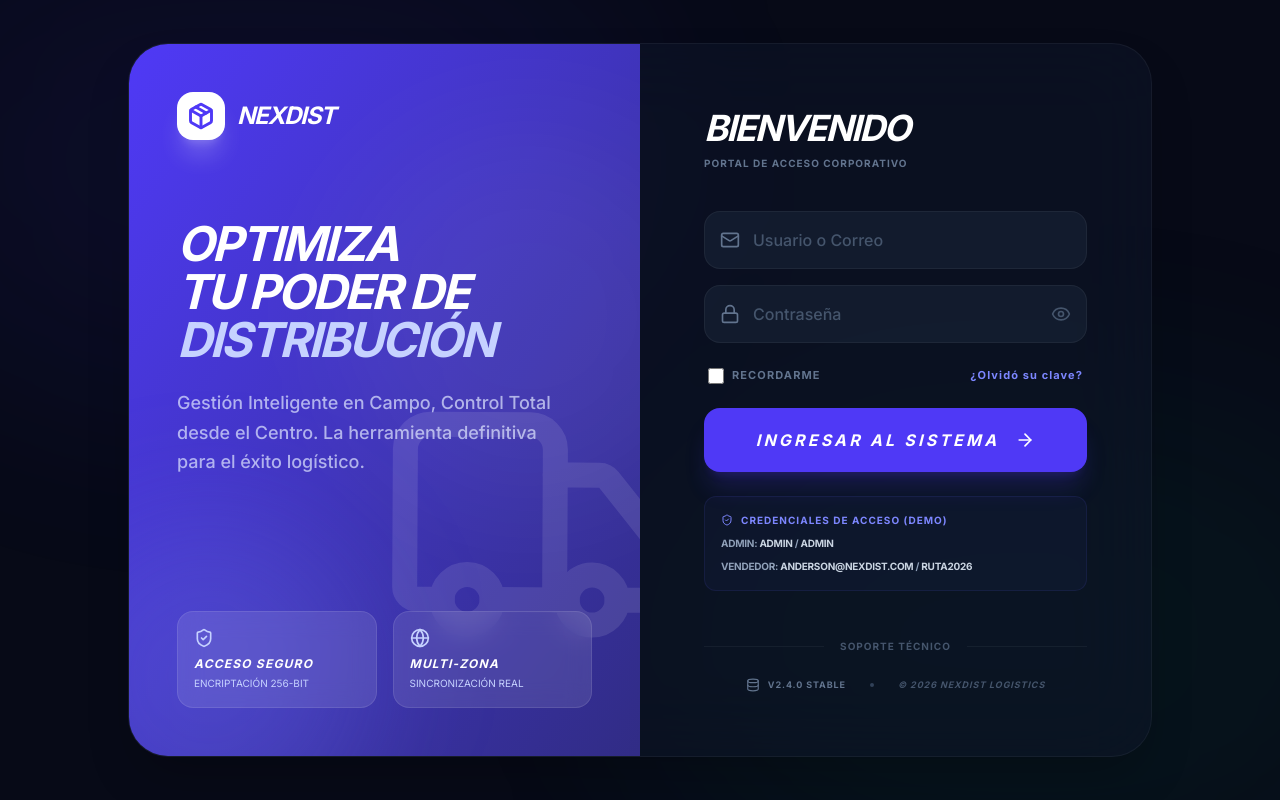
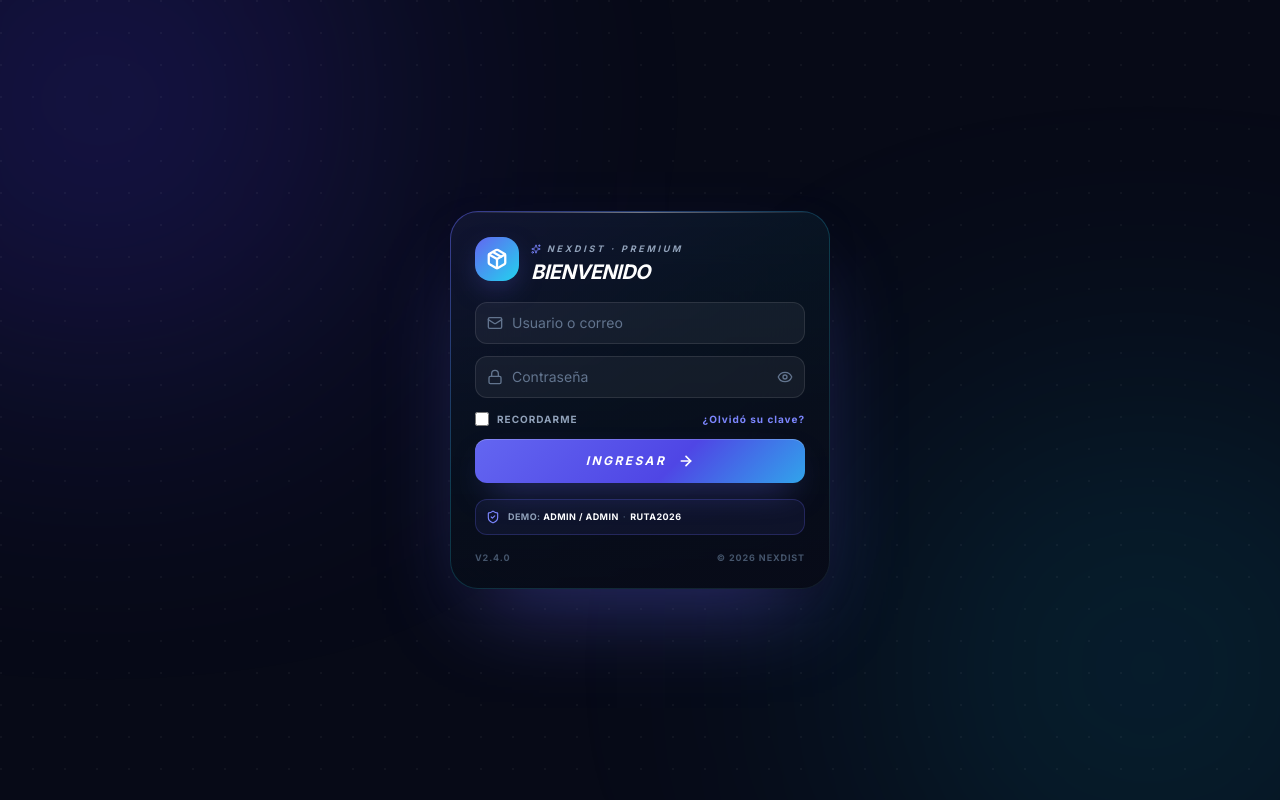
Before and after one commit to andersont2713-prog/NexDis, a React (Vite) app in the folder NexDis/: page /login in a window 1280 px wide. Built offline with nearby package versions, Linux system fonts and the light colour scheme.

Commit message:
Refactor LoginPage component to enhance layout and styling. Updated form submission logic, adjusted loading state duration, and improved background decorative elements for a more visually appealing user experience.

```diff
--- a/NexDis/src/pages/auth/LoginPage.tsx
+++ b/NexDis/src/pages/auth/LoginPage.tsx
@@ -1,5 +1,5 @@
-import React, { useState } from 'react';
-import { motion, AnimatePresence } from 'motion/react';
+import { useState, FormEvent } from 'react';
+import { motion } from 'motion/react';
 import {
   Package,
   Lock,
@@ -8,13 +8,10 @@ import {
   EyeOff,
   ArrowRight,
   ShieldCheck,
-  Globe,
-  Truck,
-  Database
+  Sparkles,
 } from 'lucide-react';
 import { useNavigate } from 'react-router-dom';
 import { toast } from 'sonner';
-import { cn } from '../../lib/utils';
 
 export default function LoginPage() {
   const navigate = useNavigate();
@@ -22,184 +19,207 @@ export default function LoginPage() {
   const [isLoading, setIsLoading] = useState(false);
   const [formData, setFormData] = useState({
     email: '',
-    password: ''
+    password: '',
   });
 
-  const handleSubmit = async (e: React.FormEvent) => {
+  const handleSubmit = (e: FormEvent) => {
     e.preventDefault();
     setIsLoading(true);
-
-    // Simulate login delay
     setTimeout(() => {
       setIsLoading(false);
       toast.success('Bienvenido a NexDist');
       navigate('/seller');
-    }, 1500);
+    }, 1200);
   };
 
   return (
-    <div className="min-h-screen flex items-center justify-center p-6 relative overflow-hidden font-sans" style={{ backgroundColor: 'var(--app-bg)', color: 'var(--app-fg)' }}>
-      {/* Background Decorative Elements */}
+    <div
+      className="min-h-screen flex items-center justify-center p-4 relative overflow-hidden font-sans"
+      style={{ backgroundColor: 'var(--app-bg)', color: 'var(--app-fg)' }}
+    >
+      {/* Background luxe */}
       <div className="absolute inset-0 overflow-hidden pointer-events-none">
-        <div className="absolute top-[-10%] left-[-10%] w-[60%] h-[60%] bg-indigo-600/10 rounded-full blur-[120px] animate-pulse"></div>
-        <div className="absolute bottom-[-10%] right-[-10%] w-[60%] h-[60%] bg-emerald-600/10 rounded-full blur-[120px] animate-pulse" style={{ animationDelay: '1s' }}></div>
+        <div className="absolute -top-40 -left-40 w-[520px] h-[520px] rounded-full blur-[140px] bg-indigo-600/25" />
+        <div className="absolute -bottom-32 -right-32 w-[520px] h-[520px] rounded-full blur-[140px] bg-cyan-500/15" />
+        <div
+          className="absolute inset-0 opacity-[0.04]"
+          style={{
+            backgroundImage:
+              'radial-gradient(circle at 1px 1px, white 1px, transparent 0)',
+            backgroundSize: '32px 32px',
+          }}
+        />
       </div>
 
-      <div className="max-w-5xl w-full grid grid-cols-1 lg:grid-cols-2 bg-slate-900/50 backdrop-blur-2xl rounded-[40px] border border-white/5 shadow-2xl overflow-hidden relative z-10">
+      <motion.div
+        initial={{ opacity: 0, y: 24, scale: 0.98 }}
+        animate={{ opacity: 1, y: 0, scale: 1 }}
+        transition={{ duration: 0.5, ease: [0.25, 1, 0.5, 1] }}
+        className="w-full max-w-[380px] relative z-10"
+      >
+        {/* Gradient border */}
+        <div
+          className="rounded-[28px] p-[1px] shadow-2xl"
+          style={{
+            background:
+              'linear-gradient(145deg, rgba(99,102,241,0.55) 0%, rgba(34,211,238,0.25) 45%, rgba(255,255,255,0.06) 100%)',
+            boxShadow:
+              '0 40px 90px -30px rgba(99,102,241,0.45), 0 10px 30px -10px rgba(0,0,0,0.55)',
+          }}
+        >
+          <div
+            className="rounded-[27px] backdrop-blur-2xl px-6 py-6 relative overflow-hidden"
+            style={{
+              background:
+                'linear-gradient(180deg, color-mix(in srgb, var(--app-bg) 78%, transparent) 0%, color-mix(in srgb, var(--app-bg) 94%, transparent) 100%)',
+            }}
+          >
+            {/* Shine strip */}
+            <div
+              className="absolute inset-x-0 top-0 h-px opacity-70"
+              style={{
+                background:
+                  'linear-gradient(90deg, transparent 0%, rgba(255,255,255,0.6) 50%, transparent 100%)',
+              }}
+            />
 
-        {/* Left Side: Brand & Visuals */}
-        <div className="hidden lg:flex flex-col p-12 bg-gradient-to-br from-indigo-600 to-indigo-900 relative overflow-hidden group">
-          <div className="relative z-10 space-y-8 h-full flex flex-col">
-            <div className="flex items-center gap-3">
-              <div className="w-12 h-12 bg-white rounded-2xl flex items-center justify-center text-indigo-600 shadow-xl shadow-white/20">
-                <Package size={28} className="stroke-[2.5]" />
+            {/* Header */}
+            <div className="flex items-center gap-3 mb-5">
+              <div
+                className="w-11 h-11 rounded-2xl flex items-center justify-center text-white shadow-lg"
+                style={{
+                  background:
+                    'linear-gradient(135deg, rgb(99 102 241) 0%, rgb(34 211 238) 100%)',
+                  boxShadow: '0 10px 30px -10px rgba(99,102,241,0.6)',
+                }}
+              >
+                <Package size={22} className="stroke-[2.5]" />
               </div>
-              <span className="text-2xl font-black text-white italic tracking-tighter uppercase font-display">NexDist</span>
-            </div>
-
-            <div className="space-y-6 pt-12">
-              <h2 className="text-5xl font-black text-white tracking-tighter italic leading-none uppercase">
-                Optimiza<br/>tu Poder de<br/><span className="text-indigo-200">Distribución</span>
-              </h2>
-              <p className="text-indigo-100/70 max-w-sm text-lg font-medium leading-relaxed">
-                Gestión Inteligente en Campo, Control Total desde el Centro. La herramienta definitiva para el éxito logístico.
+              <div className="min-w-0">
+                <p className="text-[9px] font-black text-slate-400 uppercase tracking-[0.3em] italic inline-flex items-center gap-1.5">
+                  <Sparkles size={10} className="text-indigo-400" />
+                  NexDist · Premium
                 </p>
-            </div>
-
-            <div className="mt-auto grid grid-cols-2 gap-4">
-              <div className="bg-white/10 backdrop-blur-md rounded-2xl p-4 border border-white/10">
-                <ShieldCheck size={20} className="text-indigo-200 mb-2" />
-                <p className="text-xs font-bold text-white uppercase tracking-widest italic">Acceso Seguro</p>
-                <p className="text-[10px] text-indigo-200 uppercase mt-1">Encriptación 256-bit</p>
-              </div>
-              <div className="bg-white/10 backdrop-blur-md rounded-2xl p-4 border border-white/10">
-                <Globe size={20} className="text-indigo-200 mb-2" />
-                <p className="text-xs font-bold text-white uppercase tracking-widest italic">Multi-Zona</p>
-                <p className="text-[10px] text-indigo-200 uppercase mt-1">Sincronización Real</p>
-              </div>
+                <h3 className="text-xl font-black italic tracking-tight text-white uppercase leading-none mt-0.5">
+                  Bienvenido
+                </h3>
               </div>
             </div>
 
-          {/* Abstract Shapes */}
-          <div className="absolute -right-20 top-20 w-96 h-96 bg-white/5 rounded-full blur-3xl"></div>
-          <div className="absolute -left-20 -bottom-20 w-80 h-80 bg-indigo-400/20 rounded-full blur-3xl"></div>
-          <motion.div
-            animate={{
-              y: [0, -20, 0],
-              rotate: [0, 5, 0]
-            }}
-            transition={{ duration: 6, repeat: Infinity, ease: "easeInOut" }}
-            className="absolute bottom-20 -right-10 opacity-10 pointer-events-none"
-          >
-            <Truck size={300} className="text-white" />
-          </motion.div>
-        </div>
-
-        {/* Right Side: Login Form */}
-        <div className="p-8 lg:p-16 flex flex-col justify-center">
-          <div className="lg:hidden flex justify-center mb-10">
-            <div className="w-16 h-16 bg-indigo-600 rounded-3xl flex items-center justify-center text-white shadow-2xl shadow-indigo-600/40">
-              <Package size={32} />
-            </div>
-          </div>
-
-          <div className="space-y-2 mb-10">
-            <h3 className="text-4xl font-black text-white italic tracking-tighter uppercase">Bienvenido</h3>
-            <p className="text-slate-500 font-bold uppercase tracking-widest text-[10px]">Portal de Acceso Corporativo</p>
-          </div>
-
-          <form onSubmit={handleSubmit} className="space-y-6">
-            <div className="space-y-4">
+            {/* Form */}
+            <form onSubmit={handleSubmit} className="space-y-3">
               <div className="relative group">
-                <Mail className="absolute left-4 top-1/2 -translate-y-1/2 text-slate-500 group-focus-within:text-indigo-400 transition-colors" size={20} />
+                <Mail
+                  className="absolute left-3 top-1/2 -translate-y-1/2 text-slate-500 group-focus-within:text-indigo-400 transition-colors"
+                  size={16}
+                />
                 <input
                   type="text"
-                  placeholder="Usuario o Correo"
+                  placeholder="Usuario o correo"
                   required
-                  className="w-full bg-slate-800/50 border border-white/5 rounded-2xl py-4 pl-12 pr-4 text-white placeholder:text-slate-600 outline-none focus:border-indigo-500/50 focus:bg-slate-800/80 transition-all font-medium"
+                  autoComplete="username"
+                  className="w-full bg-white/5 border border-white/10 rounded-xl py-2.5 pl-9 pr-3 text-sm text-white placeholder:text-slate-500 outline-none focus:border-indigo-500/60 focus:bg-white/10 transition-all"
                   value={formData.email}
-                  onChange={e => setFormData({ ...formData, email: e.target.value })}
+                  onChange={(e) =>
+                    setFormData({ ...formData, email: e.target.value })
+                  }
                 />
               </div>
 
               <div className="relative group">
-                <Lock className="absolute left-4 top-1/2 -translate-y-1/2 text-slate-500 group-focus-within:text-indigo-400 transition-colors" size={20} />
+                <Lock
+                  className="absolute left-3 top-1/2 -translate-y-1/2 text-slate-500 group-focus-within:text-indigo-400 transition-colors"
+                  size={16}
+                />
                 <input
-                  type={showPassword ? "text" : "password"}
+                  type={showPassword ? 'text' : 'password'}
                   placeholder="Contraseña"
                   required
-                  className="w-full bg-slate-800/50 border border-white/5 rounded-2xl py-4 pl-12 pr-12 text-white placeholder:text-slate-600 outline-none focus:border-indigo-500/50 focus:bg-slate-800/80 transition-all font-medium"
+                  autoComplete="current-password"
+                  className="w-full bg-white/5 border border-white/10 rounded-xl py-2.5 pl-9 pr-10 text-sm text-white placeholder:text-slate-500 outline-none focus:border-indigo-500/60 focus:bg-white/10 transition-all"
                   value={formData.password}
-                  onChange={e => setFormData({ ...formData, password: e.target.value })}
+                  onChange={(e) =>
+                    setFormData({ ...formData, password: e.target.value })
+                  }
                 />
                 <button
                   type="button"
                   onClick={() => setShowPassword(!showPassword)}
-                  className="absolute right-4 top-1/2 -translate-y-1/2 text-slate-600 hover:text-slate-300 transition-colors"
+                  className="absolute right-3 top-1/2 -translate-y-1/2 text-slate-500 hover:text-slate-200 transition-colors"
                 >
-                  {showPassword ? <EyeOff size={20} /> : <Eye size={20} />}
+                  {showPassword ? <EyeOff size={16} /> : <Eye size={16} />}
                 </button>
               </div>
-            </div>
 
-            <div className="flex items-center justify-between text-[11px] font-bold uppercase tracking-widest px-1">
-              <label className="flex items-center gap-2 text-slate-500 cursor-pointer hover:text-slate-300 transition-colors">
-                <input type="checkbox" className="w-4 h-4 rounded border-white/5 bg-slate-800/80 accent-indigo-500 text-indigo-500" />
+              <div className="flex items-center justify-between text-[10px] font-bold uppercase tracking-widest pt-0.5">
+                <label className="flex items-center gap-2 text-slate-400 cursor-pointer hover:text-slate-200 transition-colors">
+                  <input
+                    type="checkbox"
+                    className="w-3.5 h-3.5 rounded border-white/10 bg-white/5 accent-indigo-500"
+                  />
                   <span>Recordarme</span>
                 </label>
-              <button type="button" className="text-indigo-400 hover:text-indigo-300 transition-colors">¿Olvidó su clave?</button>
+                <button
+                  type="button"
+                  className="text-indigo-400 hover:text-indigo-300 transition-colors"
+                >
+                  ¿Olvidó su clave?
+                </button>
               </div>
 
               <button
                 type="submit"
                 disabled={isLoading}
-              className="w-full h-16 bg-indigo-600 hover:bg-indigo-500 text-white rounded-2xl font-black uppercase italic tracking-[0.2em] flex items-center justify-center gap-4 shadow-xl shadow-indigo-600/20 active:scale-[0.98] transition-all disabled:opacity-50 disabled:cursor-not-allowed group"
+                className="relative w-full h-11 rounded-xl font-black uppercase italic tracking-[0.2em] text-xs text-white inline-flex items-center justify-center gap-3 active:scale-[0.98] transition-all disabled:opacity-60 disabled:cursor-not-allowed overflow-hidden"
+                style={{
+                  background:
+                    'linear-gradient(135deg, rgb(99 102 241) 0%, rgb(79 70 229) 60%, rgb(34 211 238) 120%)',
+                  boxShadow:
+                    '0 15px 35px -15px rgba(99,102,241,0.7), inset 0 1px 0 rgba(255,255,255,0.2)',
+                }}
               >
                 {isLoading ? (
                   <motion.div
                     animate={{ rotate: 360 }}
-                  transition={{ duration: 1, repeat: Infinity, ease: "linear" }}
+                    transition={{ duration: 1, repeat: Infinity, ease: 'linear' }}
                   >
-                  <Package size={24} />
+                    <Package size={18} />
                   </motion.div>
                 ) : (
                   <>
-                  <span>Ingresar al Sistema</span>
-                  <ArrowRight size={20} className="group-hover:translate-x-2 transition-transform" />
+                    <span>Ingresar</span>
+                    <ArrowRight size={16} className="stroke-[2.5]" />
                   </>
                 )}
               </button>
 
-            <div className="bg-indigo-500/5 border border-indigo-500/10 rounded-xl p-4 mt-4">
-              <p className="text-[10px] font-black text-indigo-400 uppercase tracking-widest mb-2 flex items-center gap-2">
-                <ShieldCheck size={12} />
-                Credenciales de Acceso (Demo)
-              </p>
-              <div className="grid grid-cols-1 gap-2 text-[10px] font-bold text-slate-400 uppercase tracking-tight">
-                <p>Admin: <span className="text-slate-300 select-all">admin</span> / <span className="text-slate-300">admin</span></p>
-                <p>Vendedor: <span className="text-slate-300 select-all">{formData.email || 'anderson@nexdist.com'}</span> / <span className="text-slate-300">ruta2026</span></p>
+              {/* Demo credentials */}
+              <div
+                className="rounded-xl border p-2.5 mt-1 flex items-center gap-2"
+                style={{
+                  borderColor: 'color-mix(in srgb, rgb(99 102 241) 25%, transparent)',
+                  background:
+                    'color-mix(in srgb, rgb(99 102 241) 8%, transparent)',
+                }}
+              >
+                <ShieldCheck size={14} className="text-indigo-400 shrink-0" />
+                <div className="text-[9px] font-bold text-slate-300 uppercase tracking-wider leading-tight">
+                  <span className="text-slate-400">Demo:</span>{' '}
+                  <span className="text-white select-all">admin / admin</span>
+                  <span className="text-slate-600 mx-1">·</span>
+                  <span className="text-white select-all">ruta2026</span>
                 </div>
               </div>
             </form>
 
-          <div className="mt-12 flex flex-col items-center gap-6">
-            <div className="flex items-center gap-4 w-full">
-              <div className="h-px bg-white/5 flex-1"></div>
-              <span className="text-[10px] font-black text-slate-600 uppercase tracking-widest">Soporte Técnico</span>
-              <div className="h-px bg-white/5 flex-1"></div>
-            </div>
-
-            <div className="flex items-center gap-6">
-              <div className="flex items-center gap-2 text-slate-500">
-                <Database size={14} />
-                <span className="text-[9px] font-bold uppercase tracking-widest">v2.4.0 Stable</span>
-              </div>
-              <div className="w-1 h-1 bg-slate-700 rounded-full"></div>
-              <p className="text-[9px] font-bold text-slate-600 uppercase tracking-widest italic">© 2026 NEXDIST LOGISTICS</p>
+            {/* Footer minimal */}
+            <div className="mt-4 flex items-center justify-between text-[9px] font-bold text-slate-600 uppercase tracking-widest">
+              <span>v2.4.0</span>
+              <span>© 2026 NEXDIST</span>
             </div>
           </div>
         </div>
-      </div>
+      </motion.div>
     </div>
   );
 }
```
Lines whose indentation alone changed are shown as unchanged.
